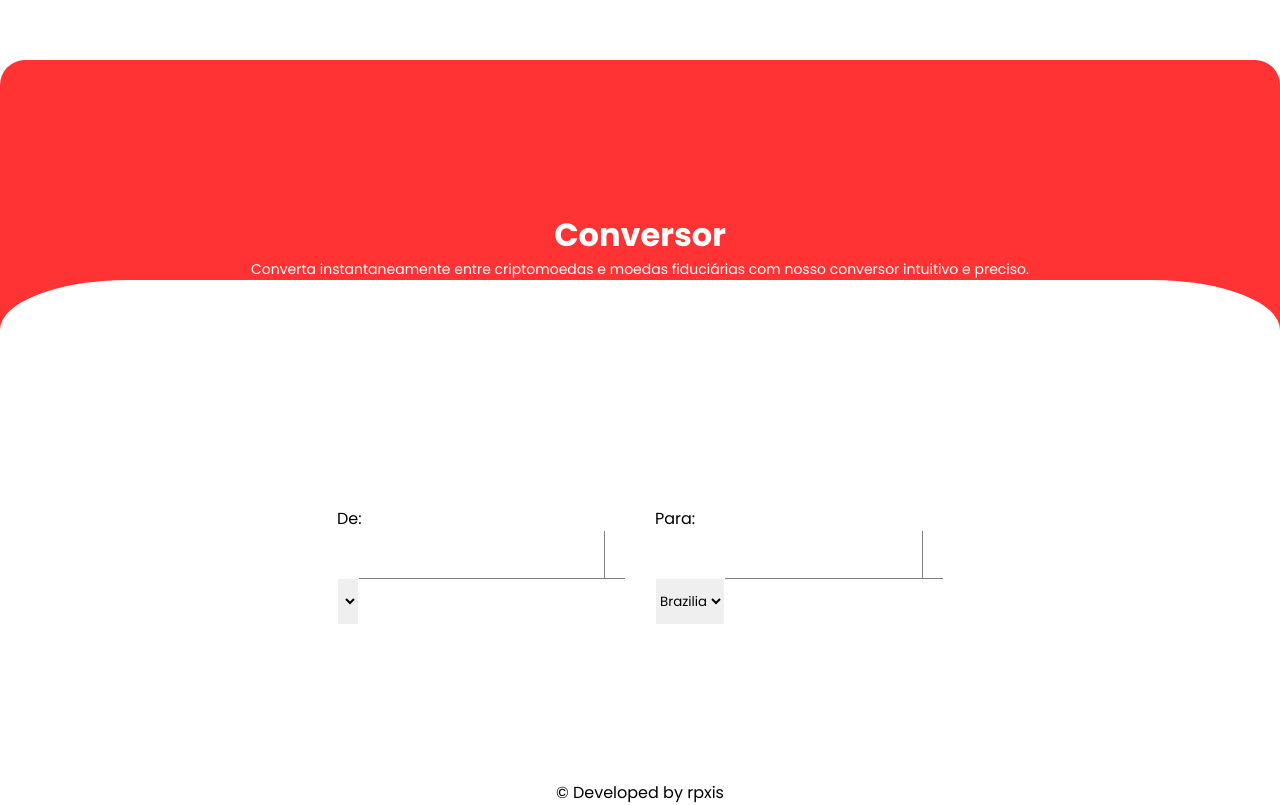
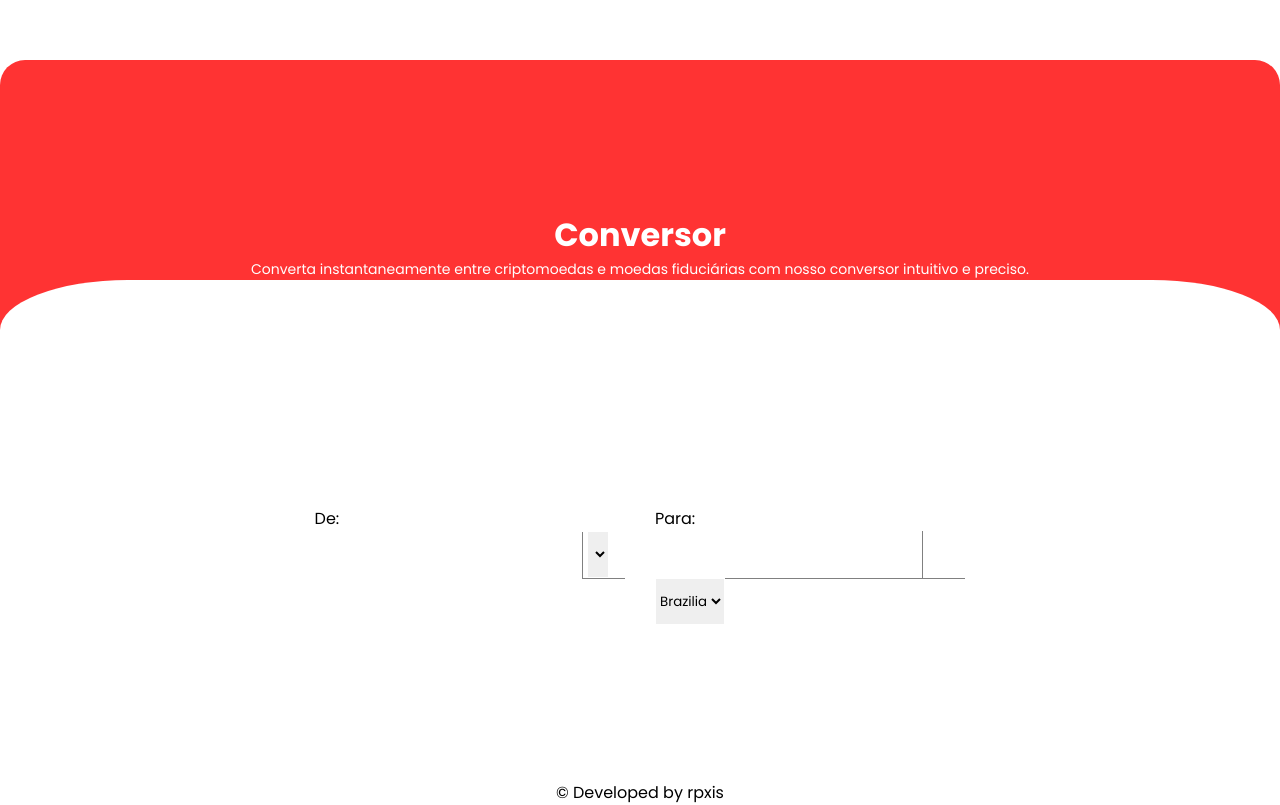
Before and after one commit to rpxis/projeto-stark-js, a plain HTML site: page stark-js/index.html in a window 1280 px wide. Shown: the part 963-1768 px from the top of the page. Drawn offline with Linux system fonts and the light colour scheme; no server answers.

Commit message:
Update style.css

```diff
--- a/stark-js/style.css
+++ b/stark-js/style.css
@@ -267,7 +267,7 @@ main {
 .input-one,
 .input-two {
     border-bottom: 1.8px solid gray;
-    width: 18em;
+    width: 19.4em;
     height: 3em;
 }
 
```
